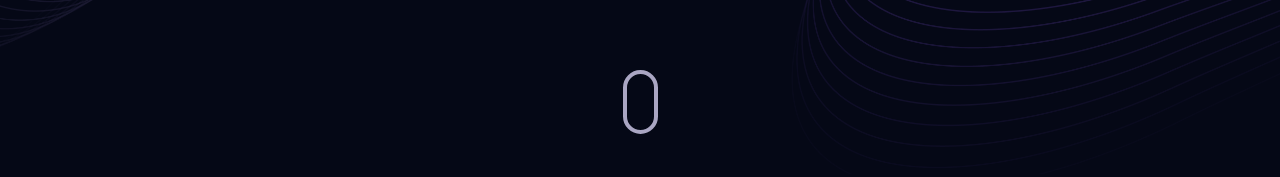
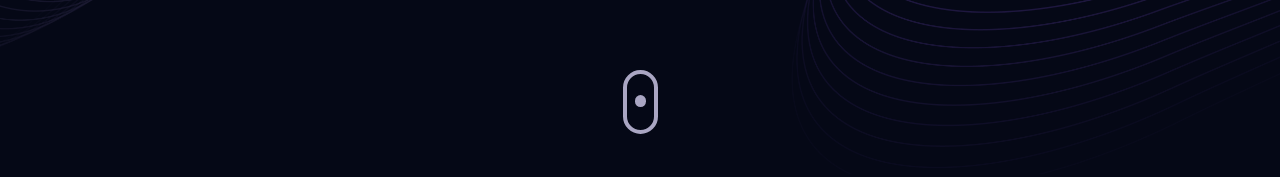
Before and after one commit to CJCODESgit/cjportfolio, a React (Vite) app: page / in a window 1280 px wide. Shown: the part 626-803 px from the top of the page. Built offline with nearby package versions, Linux system fonts and the light colour scheme.

Commit message:
added framer motion

```diff
--- a/src/components/Hero.jsx
+++ b/src/components/Hero.jsx
@@ -15,7 +15,7 @@ const Hero = () => {
         </div>
         <div className='flex flex-col md:flex-row items-center'>
           <div>
-            <h1 className={`${styles.heroHeadText} text-white`}>Hi, I'm <span className='text-[#915eff] sm:block'>John Covenant</span></h1>
+            <h1 className={`${styles.heroHeadText} text-white`}>Hi, I&apos;m <span className='text-[#915eff] sm:block'>John Covenant</span></h1>
             <p className={`${styles.heroSubText} mt-2 text-white-100`}>I develop web2/web3 applications,<br></br> user interfaces and Data Analysis</p>
           </div>
           <img src={cj} alt="billing" className='w-40 h-40 mx-auto md:w-[30%] md:h-[40%] relative flex flex-col items-end md:ml-5' />
@@ -25,7 +25,19 @@ const Hero = () => {
       {/* button that moves users to the bottom of the contact section of the page */}
       <div className='absolute xs:bottom-10 bottom-32 w-full flex justify-center items-center'>
         <a href="#contact">
-          <div className='w-[35px] h-[64px] rounded-3xl border-4 border-secondary flex justify-center items-start p-2'></div>
+          <div className='w-[35px] h-[64px] rounded-3xl border-4 border-secondary flex justify-center items-start p-2'>
+            <motion.dev
+              animate={{
+                y: [0, 24, 0]
+              }}
+              transition={{
+                duration: 1.5,
+                repeat: Infinity,
+                repeatType: 'loop'
+              }}
+              className="w-3 h-3 rounded-full bg-secondary mb-1"
+            />
+          </div>
         </a>
       </div>
     </section>
```
